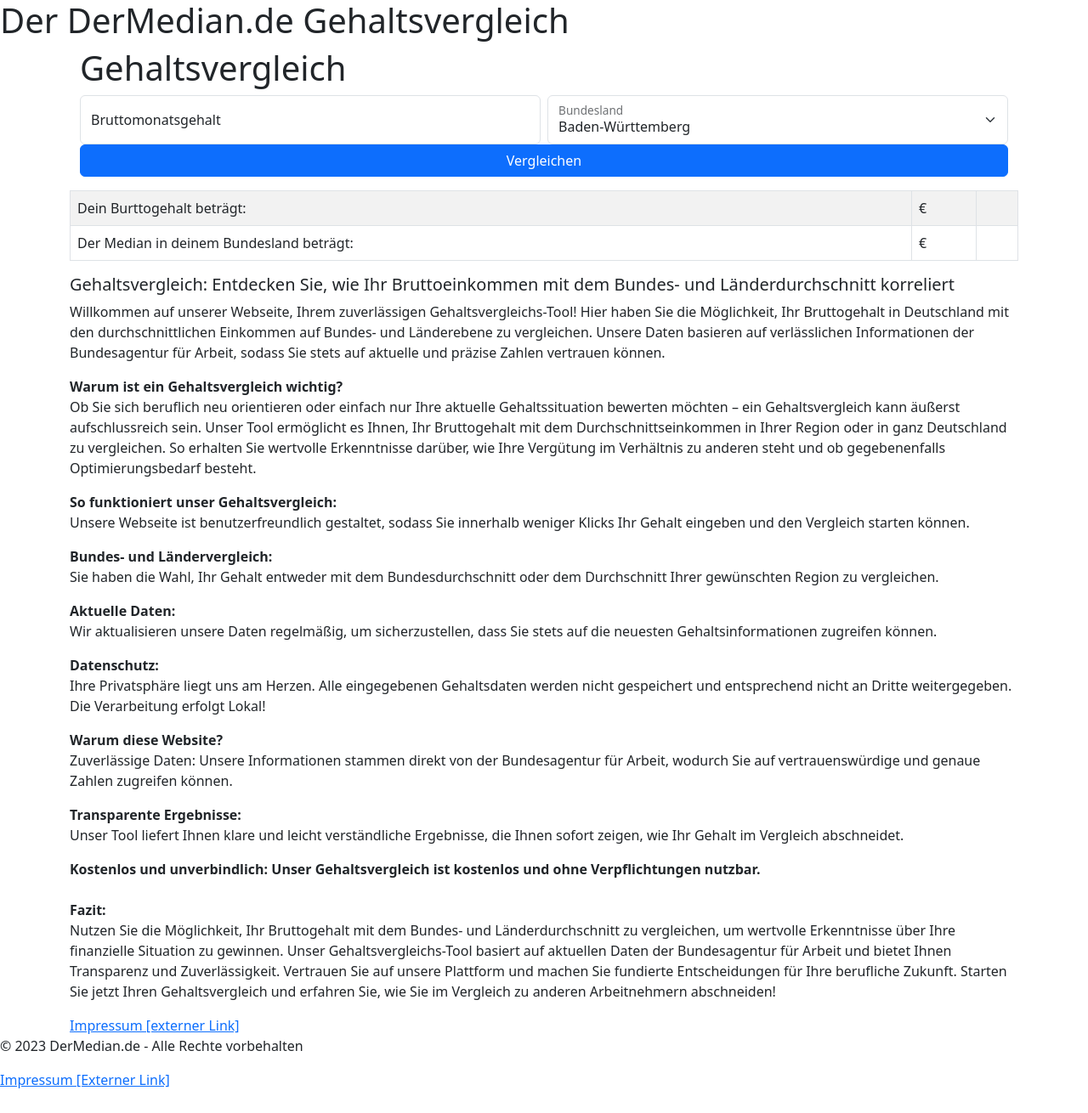
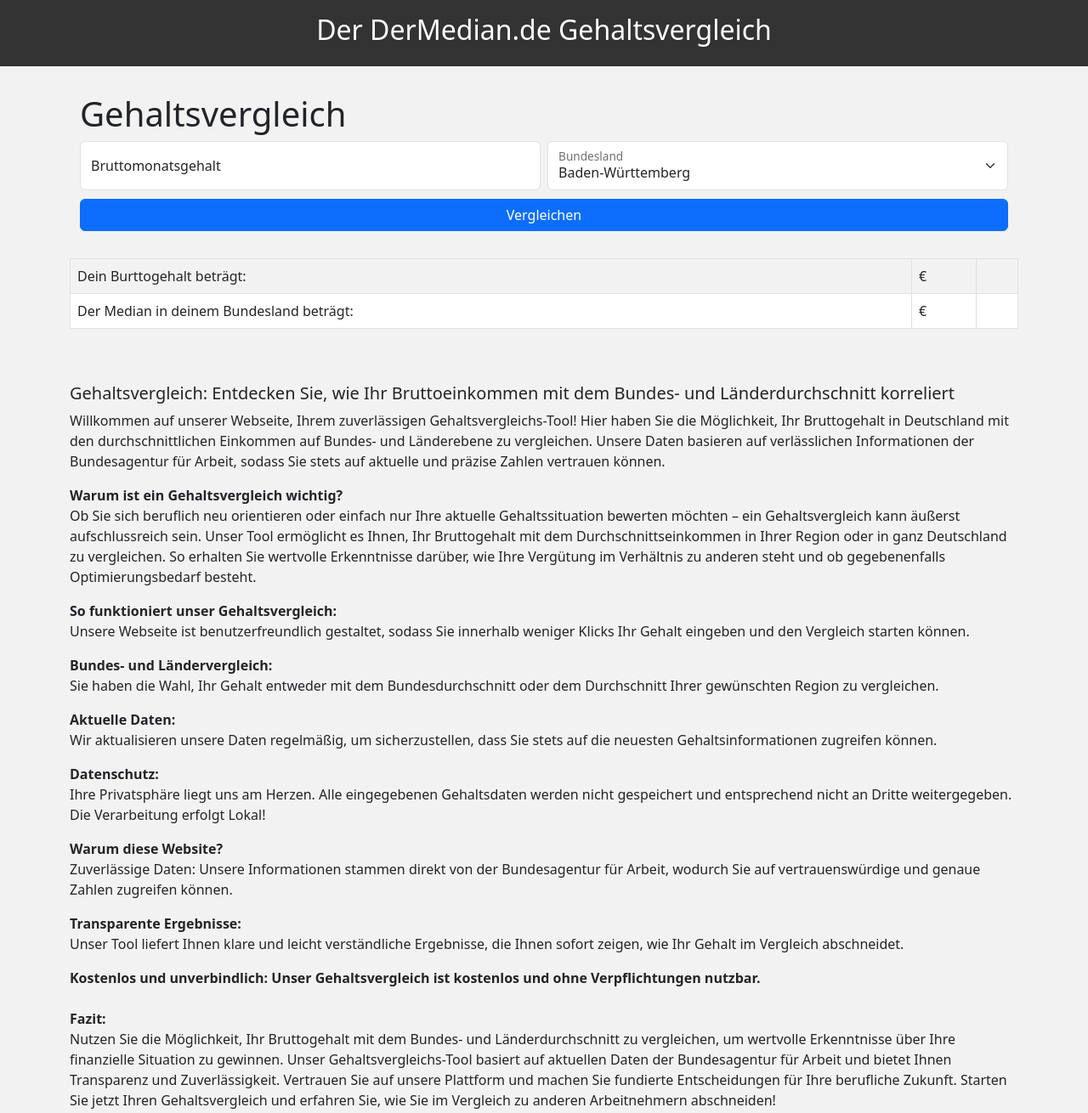
Before and after one commit to NotFex/dermedian.github.io, a plain HTML site: page index.html in a window 1280 px wide. Shown: the top 1310 px of the page at 85% size. Drawn offline with nearby package versions, Linux system fonts and the light colour scheme.

Commit message:
Update style.css

```diff
--- a/style.css
+++ b/style.css
@@ -1,9 +1,38 @@
-#cb-cookie-banner {
-    position: fixed;
+header {
+    background-color: #333;
+    color: #fff;
+    text-align: center;
+    padding: 1rem;
+}
+header h1 {
+    font-size: 2rem;
+}
+
+body {
+    background-color: #f2f2f2;
+}
+
+footer {
+    background-color: #333;
+    color: #fff;
+    text-align: center;
+    padding: 1rem;
+    position: fixed absolute;
     bottom: 0;
-    left: 0;
     width: 100%;
-    z-index: 999;
-    border-radius: 0;
-    display: none;
 }
+.top {
+    padding-top: 2rem;
+}
+.context {
+    padding-top: 3rem;
+    padding-bottom: 5rem;
+}
+
+.vglbtn {
+    margin-top: 10px;
+}
+
+.result {
+    margin-top: 2rem;
+}
```
